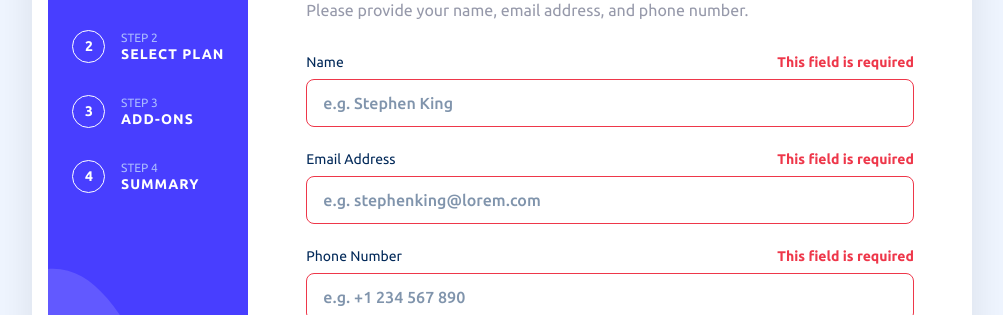
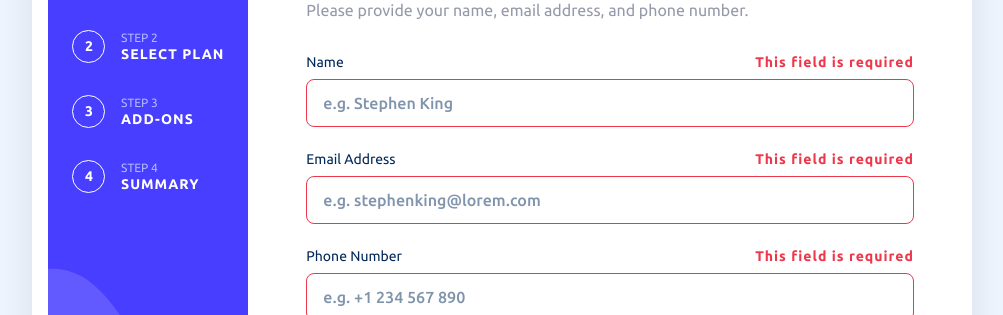
Before and after one commit to g-akca/multi-step-form, a React (Vite) app: page / in a window 1280 px wide. Both pictures are taken after a click on the button "Next Step". Shown: the part 191-506 px from the top of the page, without its empty margins (138-1141 px from the left). Built offline with nearby package versions, Linux system fonts and the light colour scheme.

Commit message:
Improve error message styling with letter spacing in Step1

```diff
--- a/src/components/steps/Step1.jsx
+++ b/src/components/steps/Step1.jsx
@@ -15,7 +15,7 @@ function Step1() {
           <div className="flex gap-2 items-center justify-between">
             <label htmlFor="name">Name</label>
 
-            {errors.name && <p className="text-red-500 font-bold">{errors.name.message}</p>}
+            {errors.name && <p className="text-red-500 font-bold tracking-[1px]">{errors.name.message}</p>}
           </div>
 
           <input
@@ -35,7 +35,7 @@ function Step1() {
           <div className="flex gap-2 items-center justify-between">
             <label htmlFor="email">Email Address</label>
 
-            {errors.email && <p className="text-red-500 font-bold">{errors.email.message}</p>}
+            {errors.email && <p className="text-red-500 font-bold tracking-[1px]">{errors.email.message}</p>}
           </div>
 
           <input
@@ -55,7 +55,7 @@ function Step1() {
           <div className="flex gap-2 items-center justify-between">
             <label htmlFor="phone">Phone Number</label>
 
-            {errors.phone && <p className="text-red-500 font-bold">{errors.phone.message}</p>}
+            {errors.phone && <p className="text-red-500 font-bold tracking-[1px]">{errors.phone.message}</p>}
           </div>
 
           <input
```
